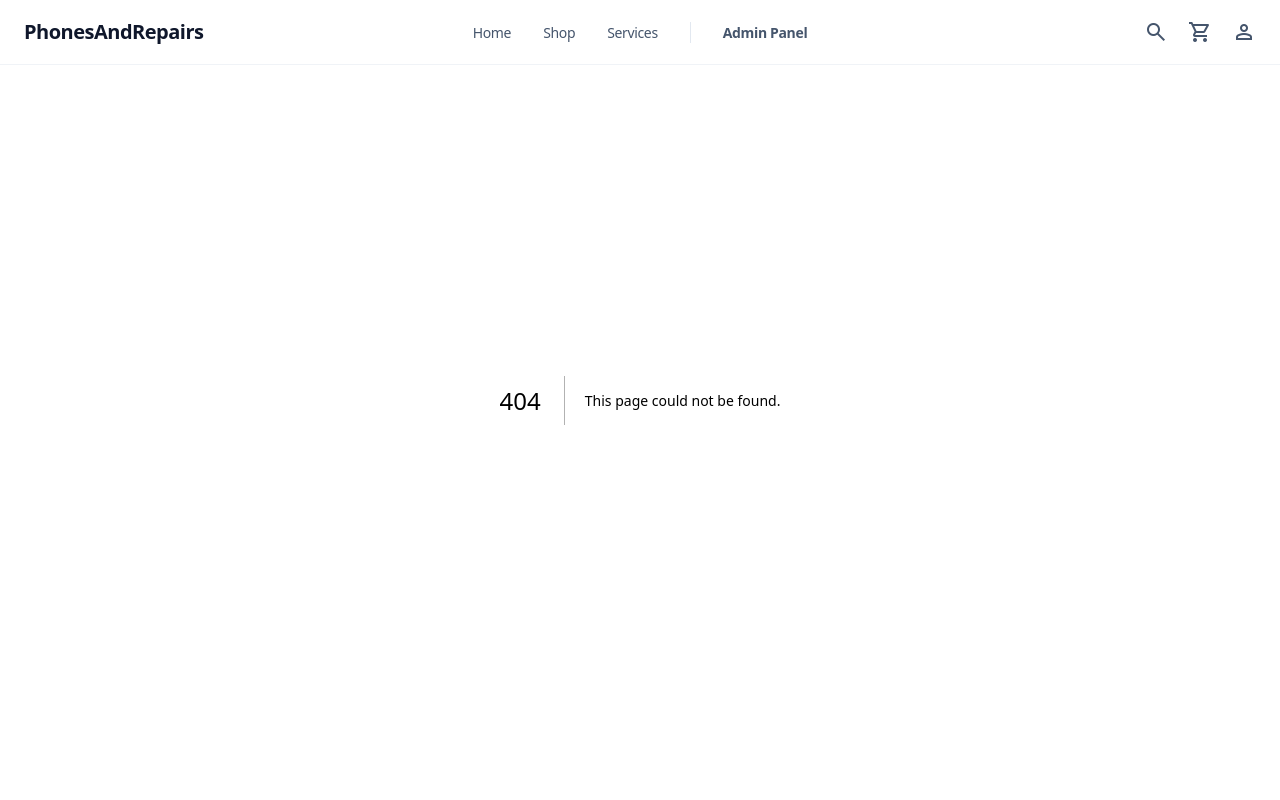
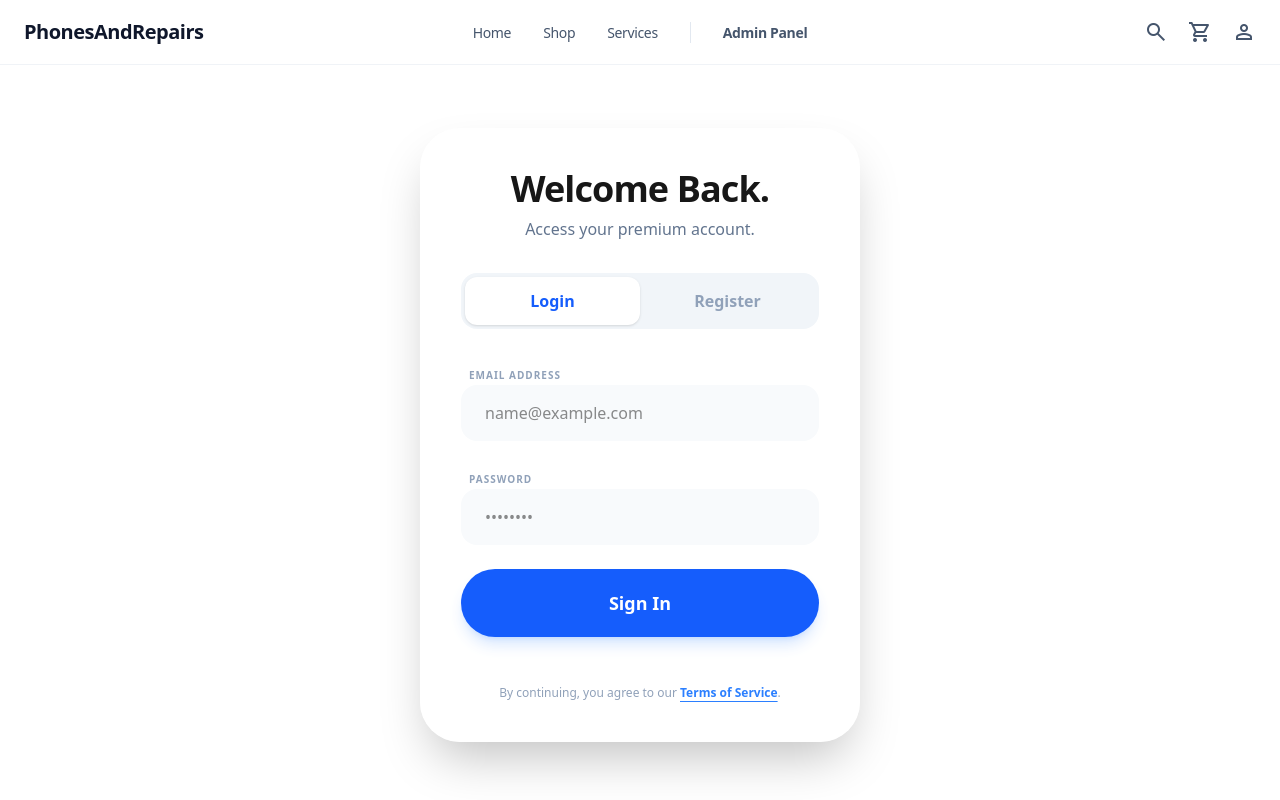
Before and after one commit to FlyPGppVz/PhonesAndRepairs-Final, a Next.js app: page /auth in a window 1280 px wide. Before the commit this address had no page. Shown: the top 800 px of the page. Built offline with nearby package versions, Linux system fonts and the light colour scheme.

Commit message:
Implement unified Auth system with Login/Register pages and Navbar integration

```diff
--- /dev/null
+++ b/src/app/auth/page.tsx
@@ -0,0 +1,104 @@
+'use client';
+
+import React, { useState } from 'react';
+import { supabase } from '@/lib/supabase';
+import { useRouter } from 'next/navigation';
+
+export default function AuthPage() {
+  const [mode, setMode] = useState<'login' | 'register'>('login');
+  const [email, setEmail] = useState('');
+  const [password, setPassword] = useState('');
+  const [loading, setLoading] = useState(false);
+  const router = useRouter();
+
+  const handleAuth = async (e: React.FormEvent) => {
+    e.preventDefault();
+    setLoading(true);
+
+    try {
+      if (mode === 'register') {
+        const { error } = await supabase.auth.signUp({ email, password });
+        if (error) throw error;
+        alert('Check your email for the confirmation link!');
+      } else {
+        const { error } = await supabase.auth.signInWithPassword({ email, password });
+        if (error) throw error;
+        router.push('/');
+        router.refresh();
+      }
+    } catch (error: any) {
+      alert(error.message);
+    } finally {
+      setLoading(false);
+    }
+  };
+
+  return (
+    <main className="min-h-screen pt-32 pb-24 flex items-center justify-center px-6">
+      <div className="w-full max-w-[440px] cupertino-glass rounded-[2.5rem] p-10 shadow-2xl space-y-8">
+        <div className="text-center space-y-2">
+          <h1 className="text-4xl font-bold tracking-tight">
+            {mode === 'login' ? 'Welcome Back.' : 'Join the Future.'}
+          </h1>
+          <p className="text-slate-500 font-medium">
+            {mode === 'login' ? 'Access your premium account.' : 'Create your professional profile.'}
+          </p>
+        </div>
+
+        <div className="flex bg-slate-100 dark:bg-white/5 p-1 rounded-2xl">
+          <button
+            onClick={() => setMode('login')}
+            className={`flex-1 py-3 rounded-xl font-bold transition-all ${mode === 'login' ? 'bg-white dark:bg-white/10 shadow-sm text-blue-600' : 'text-slate-400'}`}
+          >
+            Login
+          </button>
+          <button
+            onClick={() => setMode('register')}
+            className={`flex-1 py-3 rounded-xl font-bold transition-all ${mode === 'register' ? 'bg-white dark:bg-white/10 shadow-sm text-blue-600' : 'text-slate-400'}`}
+          >
+            Register
+          </button>
+        </div>
+
+        <form onSubmit={handleAuth} className="space-y-6">
+          <div className="space-y-2">
+            <label className="text-[10px] font-bold uppercase tracking-widest text-slate-400 ml-2">Email Address</label>
+            <input
+              type="email"
+              required
+              value={email}
+              onChange={(e) => setEmail(e.target.value)}
+              className="w-full bg-slate-50 dark:bg-black/20 border-none rounded-2xl px-6 py-4 focus:ring-2 focus:ring-blue-500 transition-all outline-none"
+              placeholder="name@example.com"
+            />
+          </div>
+          <div className="space-y-2">
+            <label className="text-[10px] font-bold uppercase tracking-widest text-slate-400 ml-2">Password</label>
+            <input
+              type="password"
+              required
+              value={password}
+              onChange={(e) => setPassword(e.target.value)}
+              className="w-full bg-slate-50 dark:bg-black/20 border-none rounded-2xl px-6 py-4 focus:ring-2 focus:ring-blue-500 transition-all outline-none"
+              placeholder="••••••••"
+            />
+          </div>
+
+          <button
+            type="submit"
+            disabled={loading}
+            className="w-full bg-blue-600 text-white py-5 rounded-full font-bold text-lg hover:bg-blue-700 transition-all shadow-lg shadow-blue-500/20 active:scale-[0.98] disabled:opacity-50"
+          >
+            {loading ? 'Processing...' : mode === 'login' ? 'Sign In' : 'Create Account'}
+          </button>
+        </form>
+
+        <div className="text-center pt-4">
+          <p className="text-xs text-slate-400">
+            By continuing, you agree to our <span className="text-blue-500 font-semibold underline underline-offset-4 cursor-pointer">Terms of Service</span>.
+          </p>
+        </div>
+      </div>
+    </main>
+  );
+}
--- a/src/components/Navbar.tsx
+++ b/src/components/Navbar.tsx
@@ -1,18 +1,40 @@
 'use client';
 
-import React from 'react';
+import React, { useEffect, useState } from 'react';
 import Link from 'next/link';
-import { usePathname } from 'next/navigation';
+import { usePathname, useRouter } from 'next/navigation';
+import { supabase } from '@/lib/supabase';
 
 export default function Navbar() {
   const pathname = usePathname();
+  const router = useRouter();
+  const [user, setUser] = useState<any>(null);
+
+  useEffect(() => {
+    // Check session on mount
+    supabase.auth.getSession().then(({ data: { session } }) => {
+      setUser(session?.user ?? null);
+    });
+
+    // Listen for auth changes
+    const { data: { subscription } } = supabase.auth.onAuthStateChange((_event, session) => {
+      setUser(session?.user ?? null);
+    });
+
+    return () => subscription.unsubscribe();
+  }, []);
+
+  const handleLogout = async () => {
+    await supabase.auth.signOut();
+    router.refresh();
+  };
 
   return (
-    <header className="fixed top-0 w-full z-50 bg-white/80 dark:bg-[#0a0a0a]/80 backdrop-blur-xl border-b border-slate-200/50">
+    <header className="fixed top-0 w-full z-50 bg-white/80 dark:bg-[#0a0a0a]/80 backdrop-blur-xl border-b border-slate-200/50 text-slate-900 dark:text-white">
       <nav className="flex items-center justify-between px-6 py-2 max-w-[1440px] mx-auto h-16">
         <div className="flex-1 flex items-center">
           <Link href="/" className="active:opacity-70 transition-all">
-            <span className="font-bold text-xl tracking-tight text-slate-900 dark:text-white">PhonesAndRepairs</span>
+            <span className="font-bold text-xl tracking-tight">PhonesAndRepairs</span>
           </Link>
         </div>
 
@@ -24,9 +46,17 @@ export default function Navbar() {
         </div>
 
         <div className="flex-1 flex items-center justify-end gap-5">
-          <button className="material-symbols-outlined text-slate-600 dark:text-slate-400 text-[22px]">search</button>
-          <button className="material-symbols-outlined text-slate-600 dark:text-slate-400 text-[22px]">shopping_cart</button>
-          <button className="material-symbols-outlined text-slate-600 dark:text-slate-400 text-[22px]">person</button>
+          <button className="material-symbols-outlined text-slate-600 dark:text-slate-400 text-[22px] hover:text-blue-500 transition-colors">search</button>
+          <button className="material-symbols-outlined text-slate-600 dark:text-slate-400 text-[22px] hover:text-blue-500 transition-colors">shopping_cart</button>
+
+          {user ? (
+            <div className="flex items-center gap-4">
+              <span className="hidden lg:block text-[10px] font-bold uppercase tracking-widest text-slate-400">{user.email.split('@')[0]}</span>
+              <button onClick={handleLogout} className="material-symbols-outlined text-red-500 text-[22px] hover:scale-110 transition-all">logout</button>
+            </div>
+          ) : (
+            <Link href="/auth" className="material-symbols-outlined text-slate-600 dark:text-slate-400 text-[22px] hover:text-blue-500 transition-colors">person</Link>
+          )}
         </div>
       </nav>
     </header>
```
